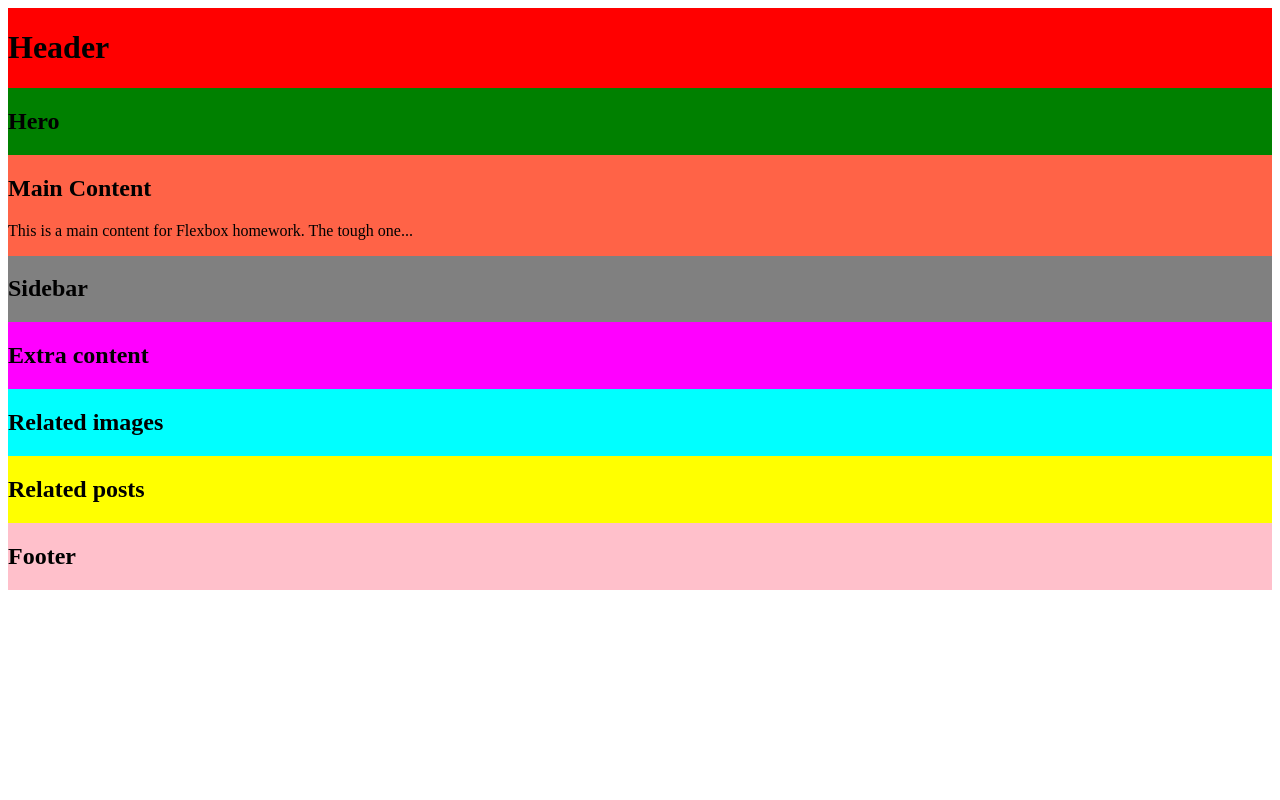
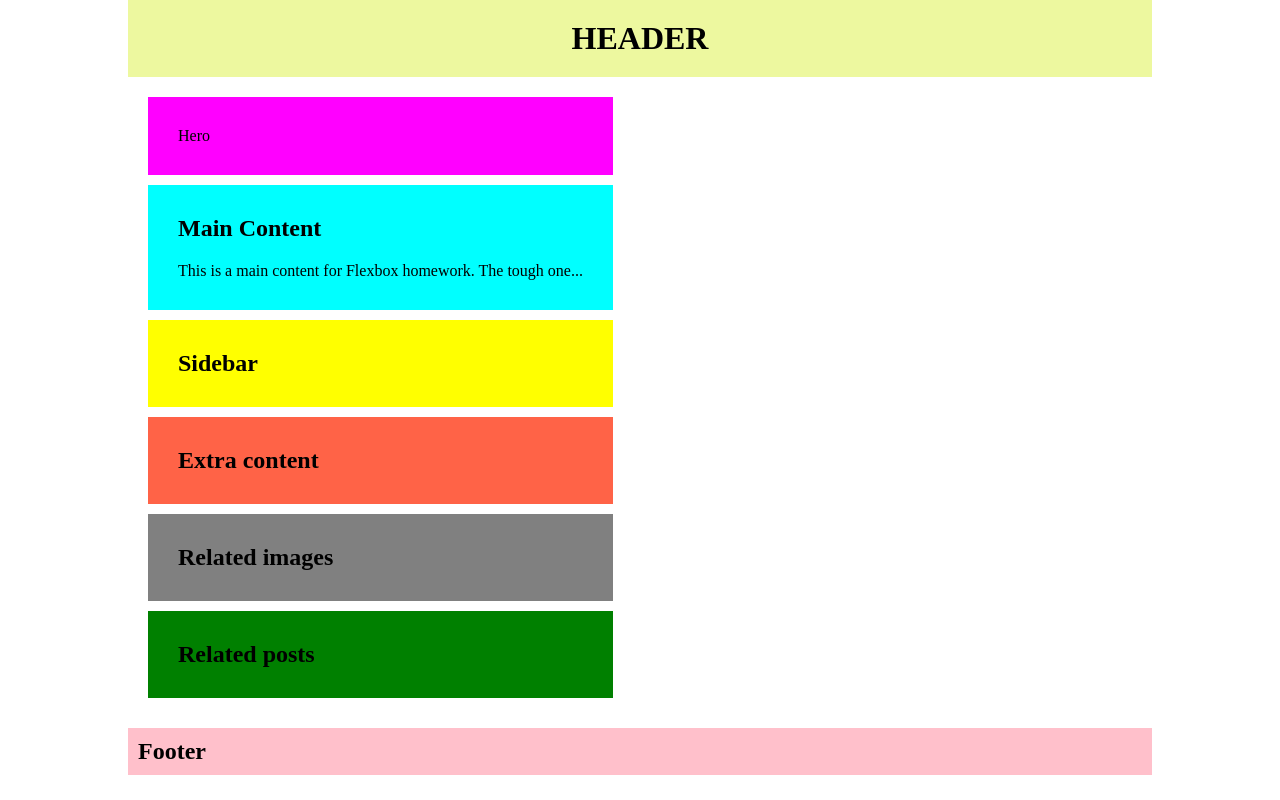
Before and after one commit to irma1991/flex_box_homework, a plain HTML site: page index.html in a window 1280 px wide. Drawn offline with Linux system fonts and the light colour scheme.

Commit message:
added files

```diff
--- a/index.html
+++ b/index.html
@@ -10,28 +10,32 @@
     <header>
       <h1>Header</h1>
     </header>
+      <div class="wrapper">
+      <section>
+        <article>
+          <p>Hero</p>
+        </article>
       <article>
-        <h2>Hero</h2>
-      </article>
-      <main>
         <h2>Main Content</h2>
         <p>This is a main content for Flexbox homework. The tough one...</p>
-      </main>
-      <aside>
+      </article>
+      <article>
         <h2>Sidebar</h2>
-      </aside>
-      <section>
+      </article>
+      <article>
         <h2>Extra content</h2>
-      </section>
-      <section>
+      </article>
+      <article>
         <h2>Related images</h2>
-      </section>
-      <section>
+      </article>
+      <article>
         <h2>Related posts</h2>
-      </section>
-      <footer>
-        <h2>Footer</h2>
-      </footer>
+      </article>
+    </section>
+    </div>
+        <footer>
+      <h2>Footer</h2>
+    </footer>
   </div>
   </body>
 </html>
--- a/styles.css
+++ b/styles.css
@@ -1,45 +1,83 @@
-header{
-  background-color: red;
-  flex: 1 100%;
+*{
+    margin:0;
+    padding:0;
 }
 
-article{
-  background-color: green;
-  flex: 2 30%;
+html,body{
+    height: 100%;
 }
 
-main{
-  background-color: tomato;
-  flex: 3 70%;
+body{
+    display: flex;
+    justify-content:center;
+
 }
 
-aside{
-  background-color: grey;
-  flex: 4 30%;
+h2{
+    padding:10px;
 }
 
-section:nth-of-type(1){
-  background-color: magenta;
-  flex: 5 70%;
+p{
+    padding:10px;
 }
 
-section:nth-of-type(2){
-  background-color: aqua;
-  flex: 6 80%;
+.container{
+    width:80%;
+    display: flex;
+    flex-direction: column;
 }
 
-section:nth-of-type(3){
+header{
+    background-color:#edf89f;
+    padding:20px;
+    text-align:center;
+    text-transform: uppercase;
+}
+
+.wrapper{
+    display: flex;
+}
+.wrapper section{
+    padding:20px;
+}
+
+.wrapper section{
+    display: flex;
+    flex-flow:column;
+}
+
+.wrapper section article{
+    padding:20px;
+    margin-bottom:10px;
+
+}
+
+article:nth-of-type(1){
+  background-color: magenta;
+  flex-grow: 1;
+}
+
+article:nth-of-type(2){
+  background-color: aqua;
+  flex-grow: 2;
+}
+
+article:nth-of-type(3){
   background-color: yellow;
-  flex: 7 20%;
+}
+
+article:nth-of-type(4){
+  background-color: tomato;
+}
+
+article:nth-of-type(5){
+  background-color: grey;
+}
+
+article:nth-of-type(6){
+  background-color: green;
 }
 
 footer{
   background-color: pink;
-  flex: 8 100%;
 }
-
-.container{
-  display: flex;
-  flex-direction: column;
-  flex-wrap: wrap;
-}
```
